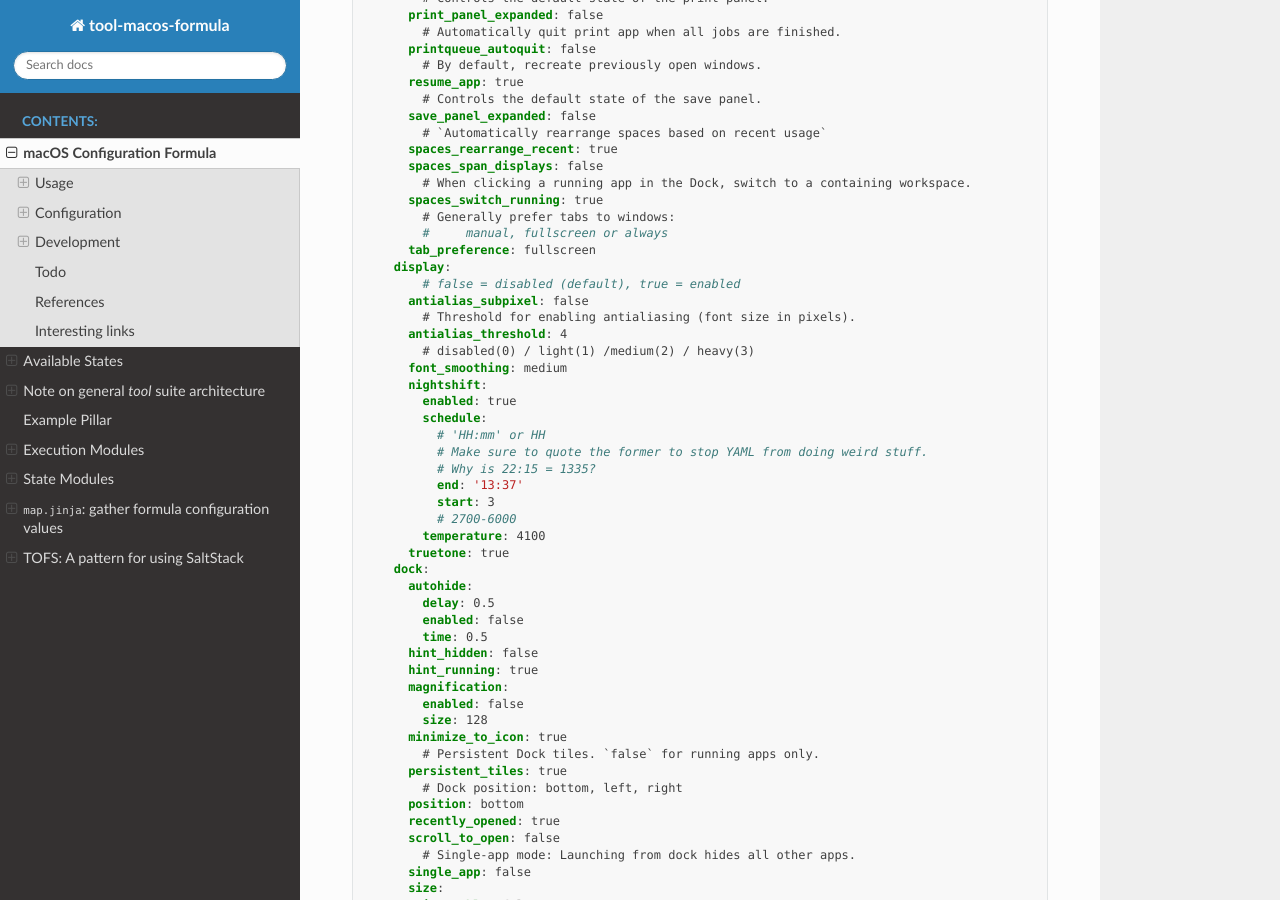
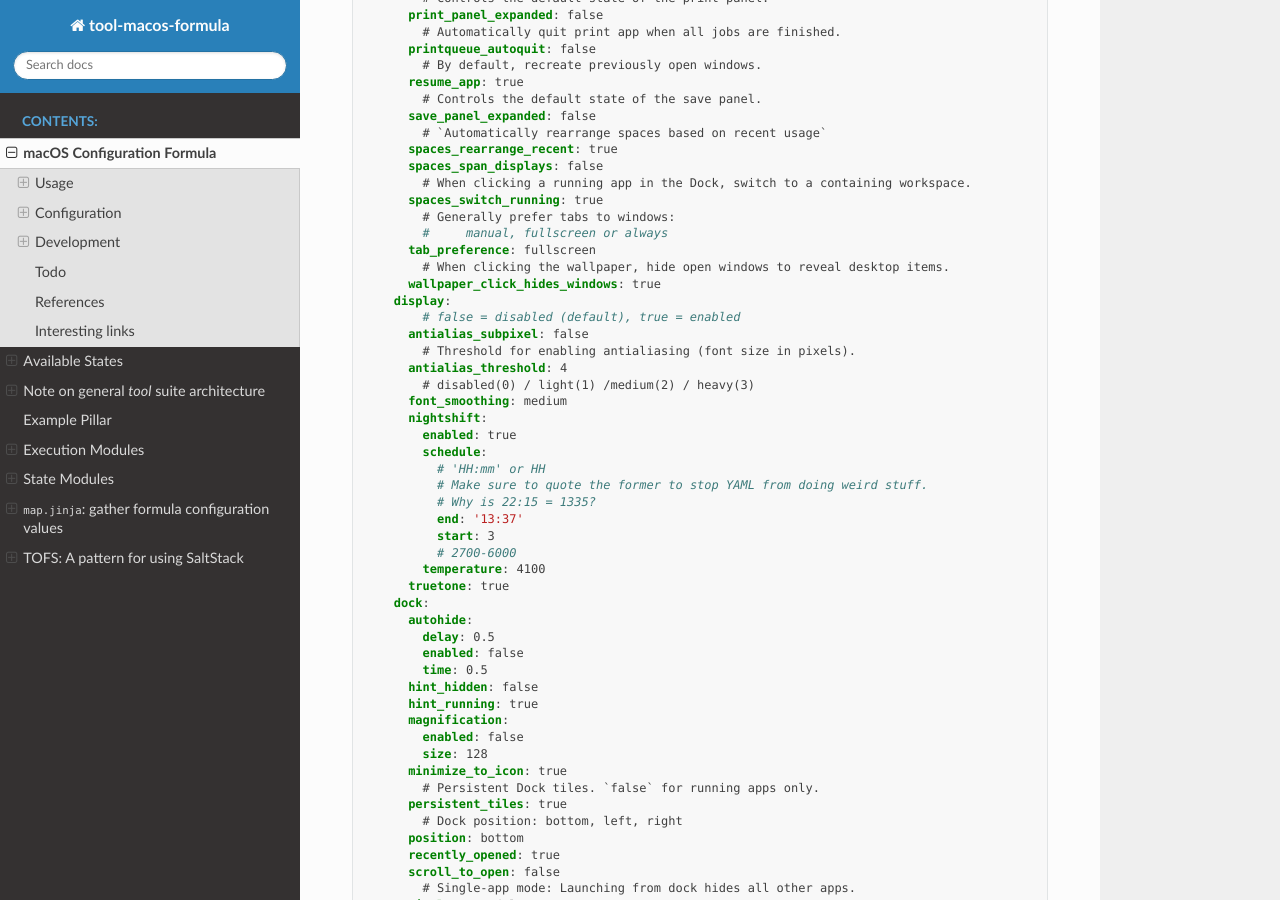
Before and after one commit to lkubb/salt-tool-macos-formula, a Sphinx documentation site: the page built from docs/README.rst, in a window 1280 px wide and 900 px high, scrolled down 3240 px. Built offline with Sphinx 7.4.7 and the Read the Docs theme 3.1.0, drawn with Linux system fonts in a browser that asks for light colours.

Commit message:
Add missing param

```diff
--- a/docs/README.rst
+++ b/docs/README.rst
@@ -143,6 +143,8 @@ The following shows an example of ``tool_macos`` per-user configuration. If prov
           # Generally prefer tabs to windows:
           #     manual, fullscreen or always
         tab_preference: fullscreen
+          # When clicking the wallpaper, hide open windows to reveal desktop items.
+        wallpaper_click_hides_windows: true
       display:
           # false = disabled (default), true = enabled
         antialias_subpixel: false
```
Also changed, not shown: .copier-answers.yml, 1 other file.
